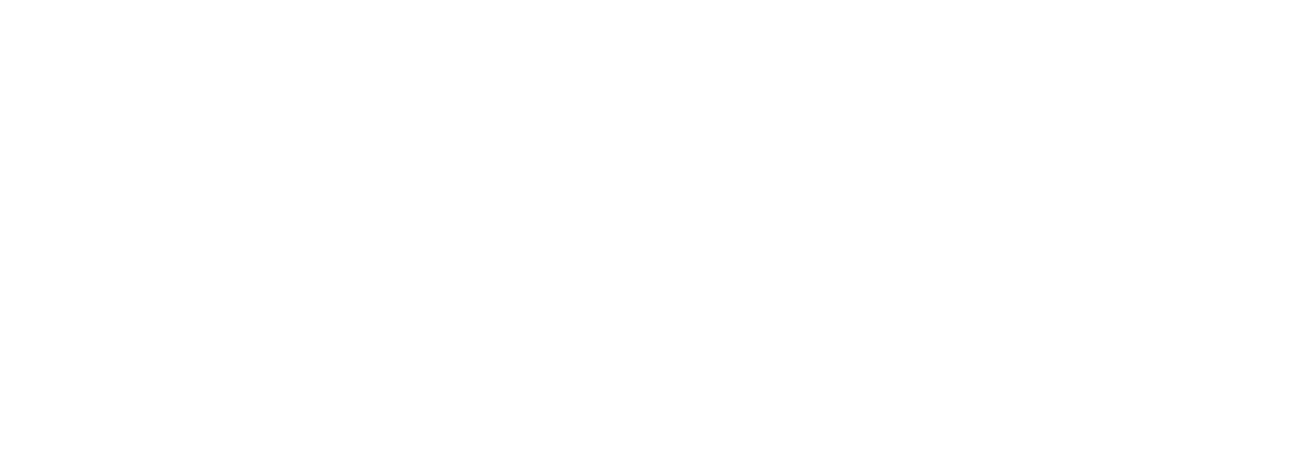
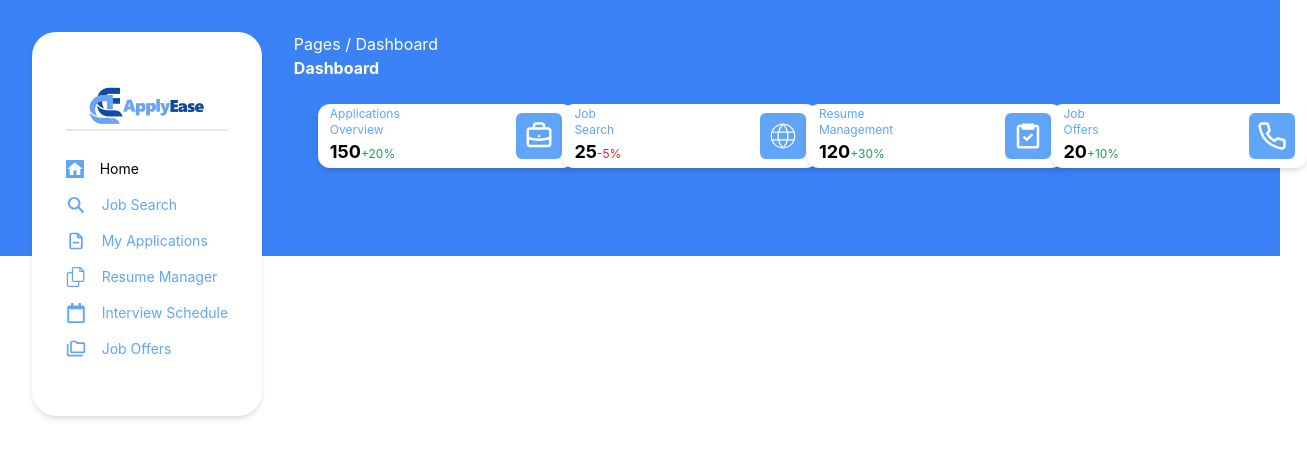
Before and after one commit to CSaguinsin/ApplyEase, a React (Create React App) app in the folder frontend/: page / in a window 1280 px wide. Before the commit this address had no page. Shown: the top 458 px of the page, 1307 px wide, since content can reach past the window. Built offline with nearby package versions, Linux system fonts and the light colour scheme; the HTML template or start-up script is replaced by a standard one.

Commit message:
Frontend

```diff
--- a/frontend/package.json
+++ b/frontend/package.json
@@ -7,6 +7,7 @@
     "@testing-library/jest-dom": "^5.17.0",
     "@testing-library/react": "^13.4.0",
     "@testing-library/user-event": "^13.5.0",
+    "axios": "^1.7.7",
     "react": "^18.3.1",
     "react-dom": "^18.3.1",
     "react-icons": "^5.3.0",
--- a/frontend/src/App.js
+++ b/frontend/src/App.js
@@ -1,5 +1,6 @@
 import SignUp from './SignUp';
 import Login from './Login';
+import Dashboard from './Dashboard';
 import { BrowserRouter, Routes, Route } from 'react-router-dom'
 
 function App() {
@@ -8,6 +9,7 @@
       <Routes>
         <Route path='/signup' element={<SignUp />} />
         <Route path='/login' element={<Login />} />
+        <Route path='/' element={<Dashboard />} />
       </Routes>
     </BrowserRouter>
   )
--- a/frontend/src/Dashboard.js
+++ b/frontend/src/Dashboard.js
@@ -0,0 +1,81 @@
+import Navigation from './Navigation';
+import { HiOutlineBriefcase } from "react-icons/hi";
+import { CiGlobe } from "react-icons/ci";
+import { BiTask } from "react-icons/bi";
+import { LuPhone } from "react-icons/lu";
+
+export default function Dashboard() {
+    return (
+        <>
+            <div className="absolute top-0 left-0 w-full h-64 bg-blue-500">
+                <div className="flex">
+                    <Navigation page="Dashboard" />
+                    <div className="mt-8 ml-8 text-white">
+                        Pages / Dashboard
+                        <div className="font-bold">
+                            Dashboard
+                        </div>
+                        <div className="mt-6 ml-6 mr-2 grid gap-6 grid-cols-4">
+                            <div className="bg-white rounded text-blue-400 h-16 w-64 rounded-xl shadow-md p-3 flex items-center justify-center">
+                                <div className="flex-block">
+                                    <div className="text-xs">
+                                        Applications Overview
+                                    </div>
+                                    <div>
+                                        <span className="font-bold text-black text-lg">150</span>
+                                        <span className="text-green-600 text-xs">+20%</span>
+                                    </div>
+                                </div>
+                                <div className="bg-blue-400 p-2 rounded-md ml-16 mr-0">
+                                    <HiOutlineBriefcase className="text-3xl text-white" />
+                                </div>
+                            </div>
+                            <div className="bg-white rounded text-blue-400 h-16 w-64 rounded-xl shadow-md p-3 flex items-center justify-center">
+                                <div className="flex-block">
+                                    <div className="text-xs">
+                                        Job Search
+                                    </div>
+                                    <div>
+                                        <span className="font-bold text-black text-lg">25</span>
+                                        <span className="text-red-600 text-xs">-5%</span>
+                                    </div>
+                                </div>
+                                <div className="bg-blue-400 p-2 rounded-md ml-32 mr-0">
+                                    <CiGlobe className="text-3xl text-white" />
+                                </div>
+                            </div>
+                            <div className="bg-white rounded text-blue-400 h-16 w-64 rounded-xl shadow-md p-3 flex items-center justify-center">
+                                <div className="flex-block">
+                                    <div className="text-xs">
+                                        Resume Management
+                                    </div>
+                                    <div>
+                                        <span className="font-bold text-black text-lg">120</span>
+                                        <span className="text-green-600 text-xs">+30%</span>
+                                    </div>
+                                </div>
+                                <div className="bg-blue-400 p-2 rounded-md ml-16 mr-0">
+                                    <BiTask className="text-3xl text-white" />
+                                </div>
+                            </div>
+                            <div className="bg-white rounded text-blue-400 h-16 w-64 rounded-xl shadow-md p-3 flex items-center justify-center">
+                                <div className="flex-block">
+                                    <div className="text-xs">
+                                        Job Offers
+                                    </div>
+                                    <div>
+                                        <span className="font-bold text-black text-lg">20</span>
+                                        <span className="text-green-600 text-xs">+10%</span>
+                                    </div>
+                                </div>
+                                <div className="bg-blue-400 p-2 rounded-md ml-32 mr-0">
+                                    <LuPhone className="text-3xl text-white" />
+                                </div>
+                            </div>
+                        </div>
+                    </div>
+                </div>
+            </div>
+        </>
+    );
+}
--- a/frontend/src/Login.js
+++ b/frontend/src/Login.js
@@ -6,7 +6,6 @@
     return (
         <div className="w-full h-screen flex justify-center items-center bg-blue-500">
             <div>
-
                 <div className="flex justify-center">
                     <img src='./ApplyEase-White@2x.png' className='h-16 mb-6' />
                 </div>
--- /dev/null
+++ b/frontend/src/Navigation.js
@@ -0,0 +1,70 @@
+import { MdHome } from "react-icons/md";
+import { IoSearchSharp } from "react-icons/io5";
+import { VscFiles } from "react-icons/vsc";
+import { TbFileMinus } from "react-icons/tb";
+import { FaRegCalendar } from "react-icons/fa";
+import { MdOutlineFolderCopy } from "react-icons/md";
+
+import { Link } from 'react-router-dom';
+
+export default function Navigation({ page }) {
+    return (
+        <nav className="mt-8 ml-8 w-64 h-96 shadow-md flex justify-center items-center p-6 rounded-3xl bg-white">
+            <div>
+                <div className="border-0 border-b-2 px-5 mb-5">
+                    <img src="./ApplyEase@2x.png" className="h-12" />
+                </div>
+                <div>
+                    <ul>
+                        <li>
+                            {page == "Dashboard" ? (
+                                <Link to='#' className="py-2 flex items-center text-black text-sm text-bold">
+                                    <div className="bg-blue-400 mr-4">
+                                        <MdHome className="text-lg text-bold text-white" />
+                                    </div>
+                                    Home
+                                </Link>
+                            ) : (
+                                <Link to='#' className="py-2 flex items-center text-blue-400 text-sm">
+                                    <MdHome className="mr-4 text-xl text-bold" />
+                                    Home
+                                </Link>
+                            )
+                            }
+                        </li>
+                        <li>
+                            <Link to='#' className="py-2 flex items-center text-blue-400 text-sm">
+                                <IoSearchSharp className="mr-4 text-xl text-bold" />
+                                Job Search
+                            </Link>
+                        </li>
+                        <li>
+                            <Link to='#' className="py-2 flex items-center text-blue-400 text-sm">
+                                <TbFileMinus className="mr-4 text-xl text-bold" />
+                                My Applications
+                            </Link>
+                        </li>
+                        <li>
+                            <Link to='#' className="py-2 flex items-center text-blue-400 text-sm">
+                                <VscFiles className="mr-4 text-xl text-bold" />
+                                Resume Manager
+                            </Link>
+                        </li>
+                        <li>
+                            <Link to='#' className="py-2 flex items-center text-blue-400 text-sm">
+                                <FaRegCalendar className="mr-4 text-xl text-bold" />
+                                Interview Schedule
+                            </Link>
+                        </li>
+                        <li>
+                            <Link to='#' className="py-2 flex items-center text-blue-400 text-sm">
+                                <MdOutlineFolderCopy className="mr-4 text-xl text-bold" />
+                                Job Offers
+                            </Link>
+                        </li>
+                    </ul>
+                </div>
+            </div>
+        </nav>
+    )
+}
```
Also changed, not shown: frontend/public/ApplyEase@2x.png, 1 other file (tests, documents, lock files or other folders).
